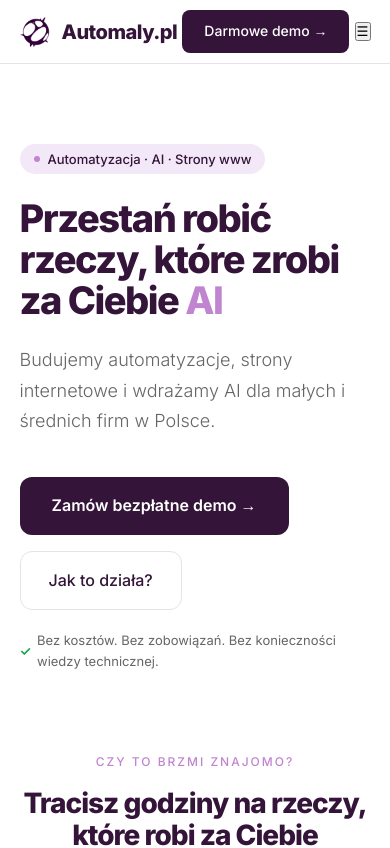
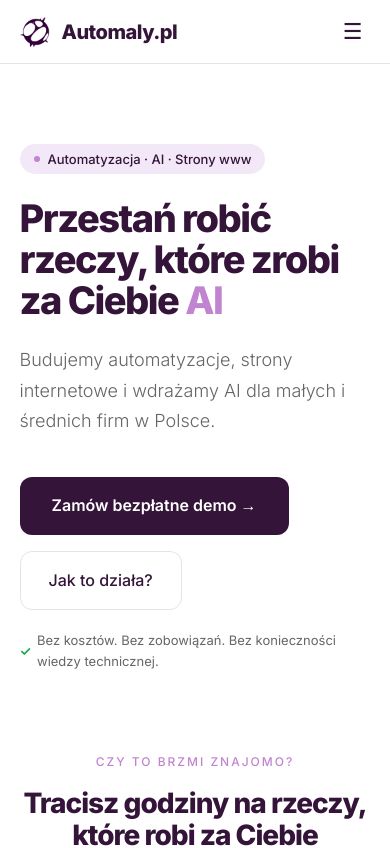
Before and after one commit to MikeyX03/automaly-next, a Next.js app: page / in a window 390 px wide. Shown: the top 848 px of the page. Built offline with nearby package versions, Linux system fonts and the light colour scheme; no server answers; the database is empty.

Commit message:
Update globals.css

```diff
--- a/app/globals.css
+++ b/app/globals.css
@@ -613,16 +613,46 @@
   text-decoration: underline;
 }
 
-.btn-blog-mobile {
+.hamburger {
   display: none;
+  background: none;
+  border: none;
+  font-size: 22px;
   color: var(--primary);
-  text-decoration: none;
-  font-size: 14px;
-  font-weight: 500;
+  cursor: pointer;
+  padding: 4px 8px;
+}
+
+.mobile-menu {
+  display: none;
 }
 
 @media (max-width: 600px) {
-  .btn-blog-mobile {
+  .hamburger { display: block; }
+  .btn-nav { display: none; }
+
+  .mobile-menu {
+    display: flex;
+    flex-direction: column;
+    position: fixed;
+    top: 64px; left: 0; right: 0;
+    background: #fff;
+    border-bottom: 1px solid var(--border);
+    padding: 20px 5%;
+    gap: 20px;
+    z-index: 99;
+  }
+
+  .mobile-menu a {
+    color: var(--text-muted);
+    text-decoration: none;
+    font-size: 16px;
+    font-weight: 500;
+  }
+
+  .mobile-menu .btn-nav {
     display: inline-block;
+    text-align: center;
+    margin-top: 8px;
   }
 }
```
